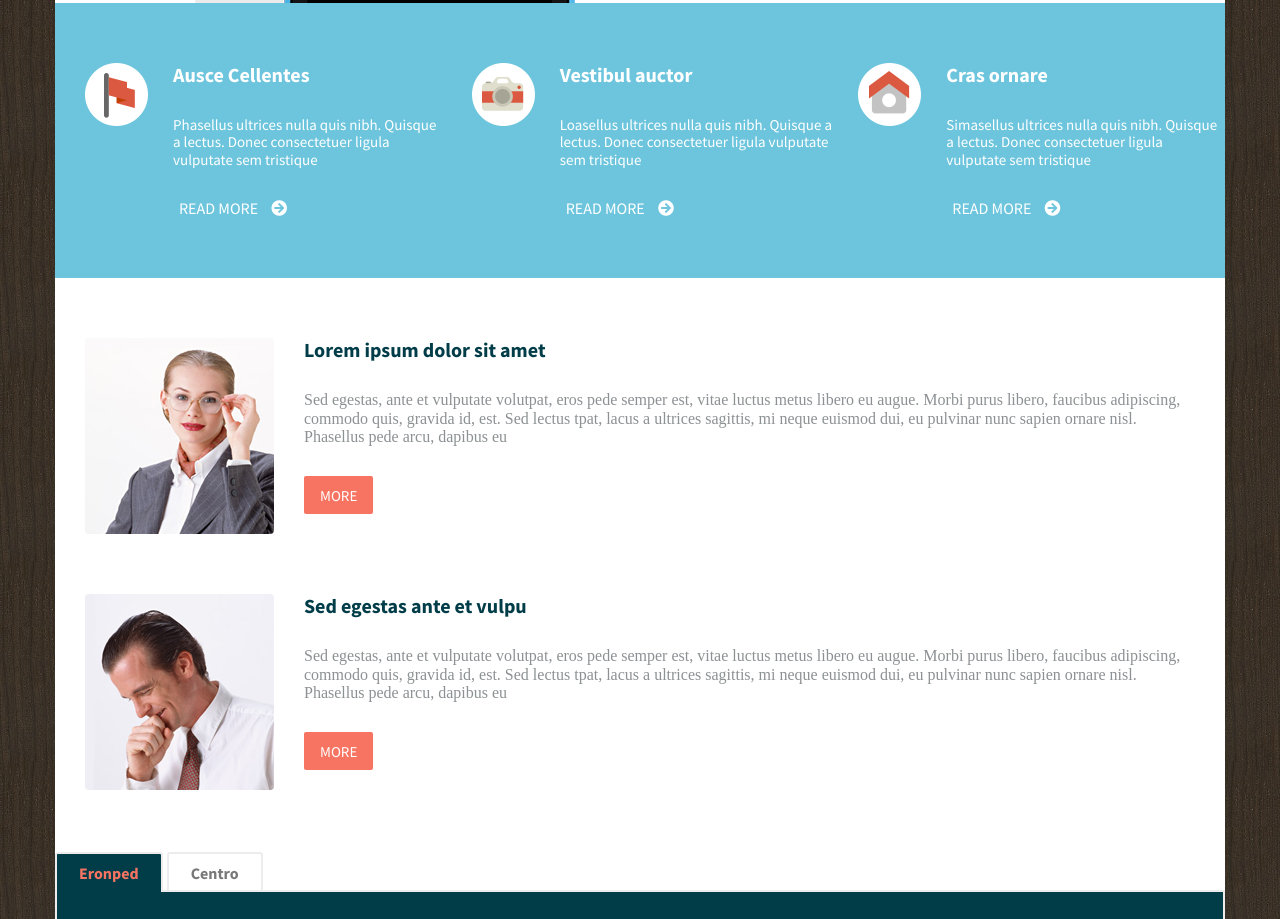
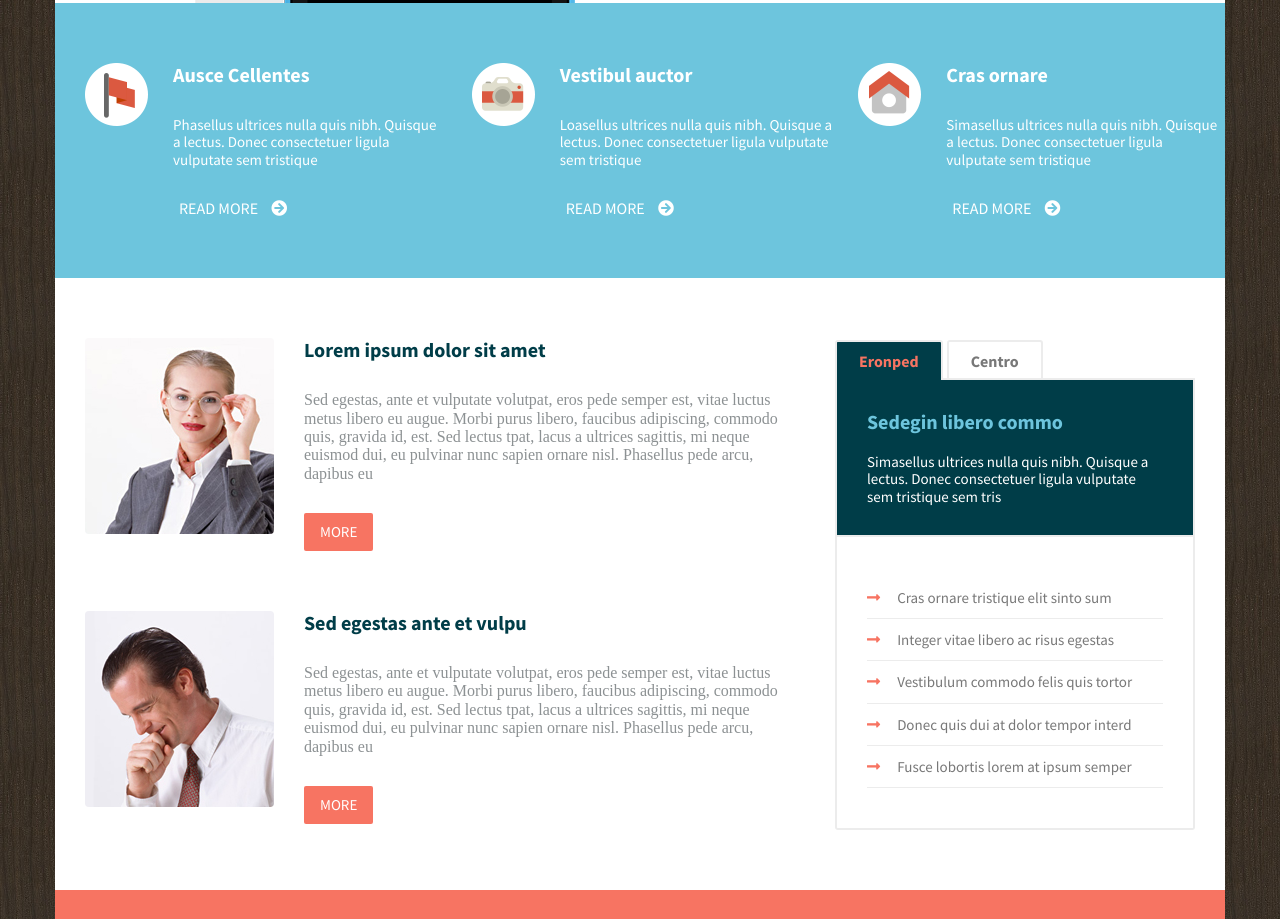
Before and after one commit to pavelkeyzik/js--itechart, a website: page 01_creating_layout/index.html in a window 1280 px wide. Shown: the part 597-1516 px from the top of the page. Drawn offline with nearby package versions, Linux system fonts and the light colour scheme.

Commit message:
Fixed tabs component position

```diff
--- a/01_creating_layout/index.html
+++ b/01_creating_layout/index.html
@@ -78,7 +78,7 @@
           </div>
         </article>
       </section>
-      <section class="about-us">
+      <section class="l-about-us">
         <div class="reviews">
           <article class="reviews__item">
             <div class="reviews__image">
--- a/01_creating_layout/styles/sass/_layout.scss
+++ b/01_creating_layout/styles/sass/_layout.scss
@@ -1,10 +1,33 @@
 .l-container {
   margin:  0 auto;
   max-width: 1170px;
+}
+
+.l-about-us {
+  display: flex;
+  flex-direction: column;
+  background: $white;
+  padding: 60px 30px;
+
+  .tabs {
+    margin-top: 40px;
+  }
 }
 
 @media (min-width: 890px) {
   .l-container {
     margin:  100px auto 105px;
   }
+
+  .l-about-us {
+    flex-direction: row;
+
+    .reviews {
+      margin-right: 30px;
+    }
+
+    .tabs {
+      margin-top: 0;
+    }
+  }
 }
--- a/01_creating_layout/styles/sass/about-us/about-us.scss
+++ /dev/null
@@ -1,9 +0,0 @@
-.about-us {
-  display: flex;
-  flex-direction: column;
-  background: $white;
-}
-
-@media (min-width: 890px) {
-  flex-direction: row;
-}
--- a/01_creating_layout/styles/sass/main.scss
+++ b/01_creating_layout/styles/sass/main.scss
@@ -12,7 +12,6 @@
 @import 'vestibul/vestibul';
 @import 'articles-with-date/articles-with-date';
 @import 'comments/comments';
-@import 'about-us/about-us';
 @import 'reviews/reviews';
 @import 'tabs/tabs';
 
--- a/01_creating_layout/styles/sass/reviews/reviews.scss
+++ b/01_creating_layout/styles/sass/reviews/reviews.scss
@@ -1,14 +1,14 @@
 .reviews {
   display: flex;
   flex-direction: column;
+  flex: 8;
 
   &__item {
     display: flex;
     align-items: flex-start;
-    margin: 0 30px 60px;
 
-    &:first-child {
-      margin-top: 60px;
+    &:not(:last-child) {
+      margin-bottom: 60px;
     }
   }
 
--- a/01_creating_layout/styles/sass/tabs/tabs.scss
+++ b/01_creating_layout/styles/sass/tabs/tabs.scss
@@ -1,10 +1,13 @@
-$border: 2px solid $gray-light;
+$border-width: 2px;
+$border: $border-width solid $gray-light;
+$border-radius: 3px;
 
 .tabs {
+  flex: 4;
 
   &__tab {
     position: relative;
-    bottom: -2px;
+    bottom: -$border-width;
     display: inline-flex;
     align-items: center;
     padding: 0 22px;
@@ -16,8 +19,8 @@ $border: 2px solid $gray-light;
     border-left: $border;
     border-top: $border;
     border-right: $border;
-    border-top-left-radius: 3px;
-    border-top-right-radius: 3px;
+    border-top-left-radius: $border-radius;
+    border-top-right-radius: $border-radius;
     cursor: pointer;
 
     &_active {
@@ -29,7 +32,7 @@ $border: 2px solid $gray-light;
   &__current-info {
     background: $very-dark-cyan;
     padding: 30px;
-    border: 2px solid $gray-light;
+    border: $border;
   }
 
   &__title {
@@ -48,6 +51,11 @@ $border: 2px solid $gray-light;
   &__list {
     padding: 40px 30px;
     margin: 0;
+    border-left: $border;
+    border-bottom: $border;
+    border-right: $border;
+    border-bottom-left-radius: $border-radius;
+    border-bottom-right-radius: $border-radius;
   }
 
   &__list-item {
```
Also changed, not shown: 01_creating_layout/styles/css/main.css.
